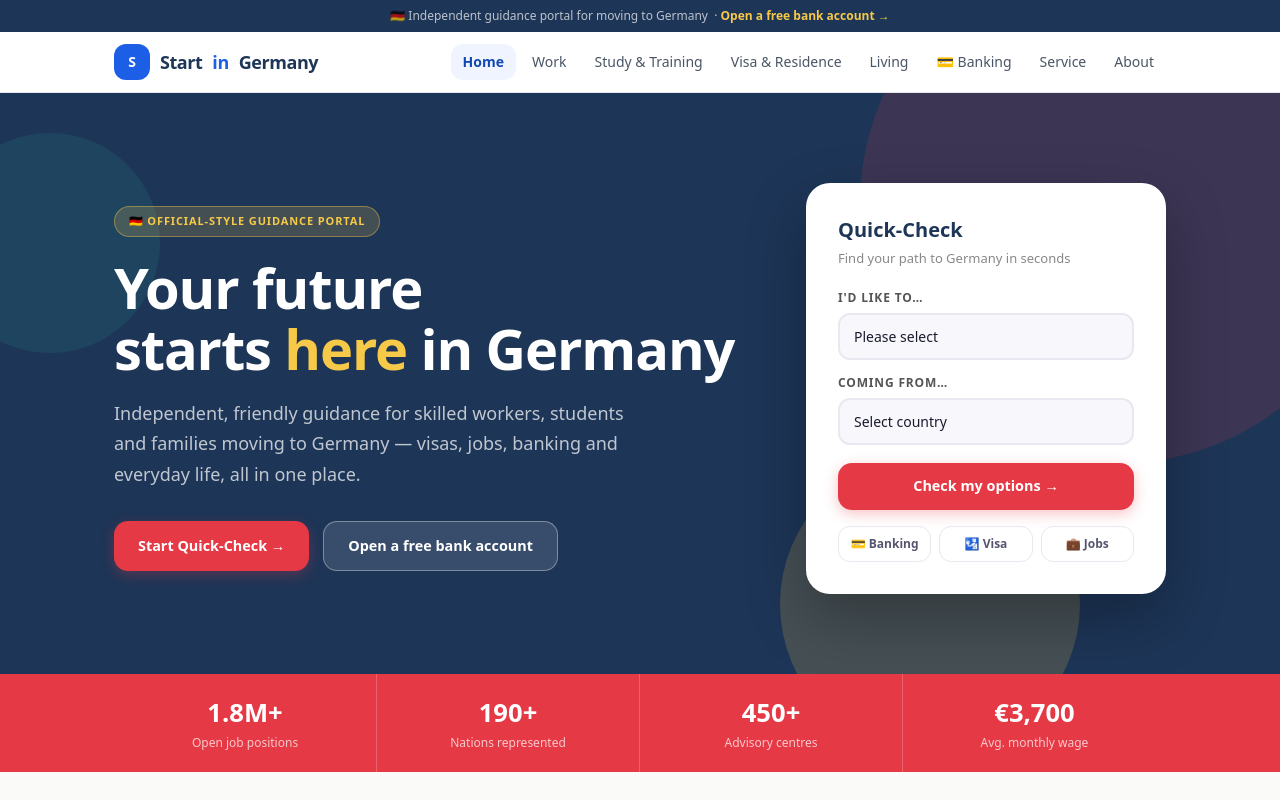
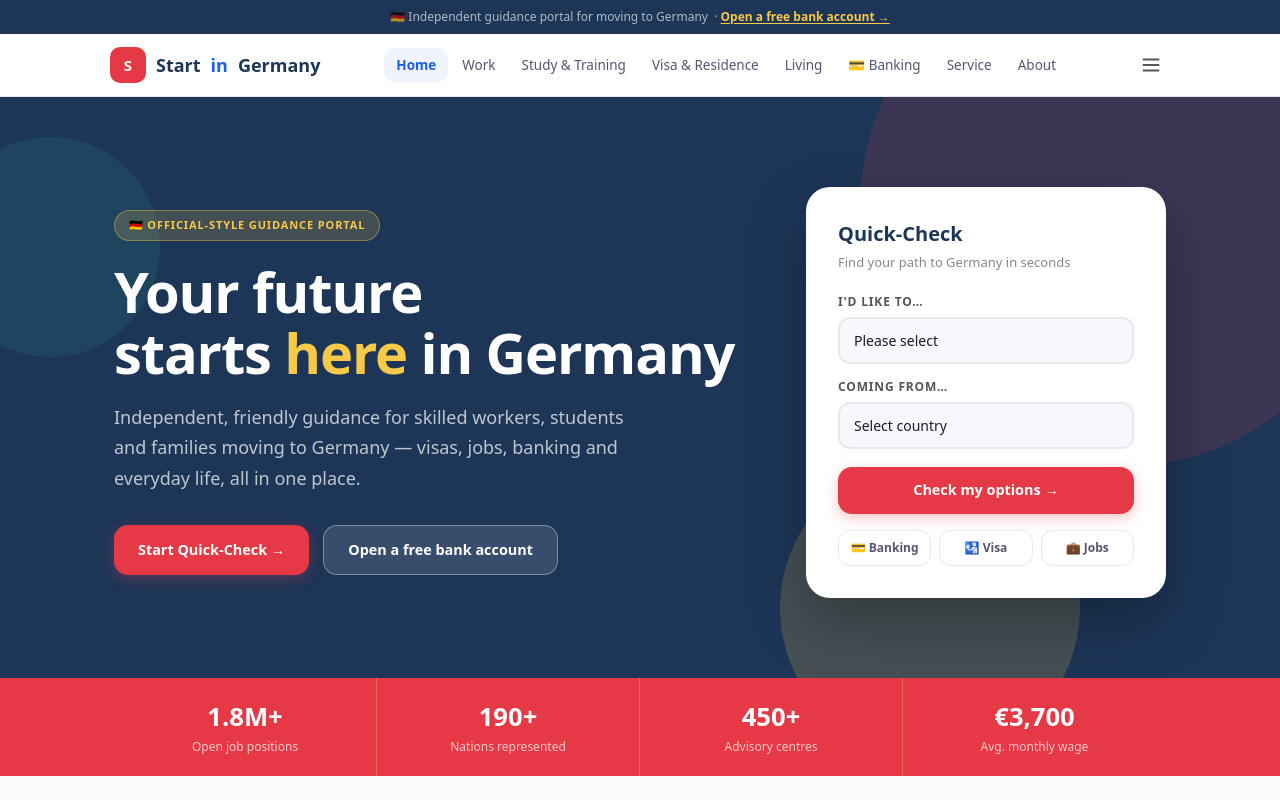
Before and after one commit to ShaistaShabbir-prog/start-in-germany-full, a Next.js app: page / in a window 1280 px wide. Shown: the top 800 px of the page. Built offline with nearby package versions, Linux system fonts and the light colour scheme.

Commit message:
fix: full redesign with inline styles - CSS/Tailwind v4 fix

```diff
--- a/components/NavBar.tsx
+++ b/components/NavBar.tsx
@@ -20,72 +20,86 @@ export default function NavBar() {
 
   return (
     <>
-      {/* top announcement bar */}
-      <div className="bg-navy py-2 text-center text-xs text-white/70">
+      {/* Announcement bar */}
+      <div style={{background:"#1D3557",padding:"8px 0",textAlign:"center",fontSize:"12px",color:"rgba(255,255,255,0.65)"}}>
         🇩🇪 Independent guidance portal for moving to Germany &nbsp;·&nbsp;
-        <Link href="/finances" className="font-semibold text-amber-400 underline-offset-2 hover:underline">
+        <Link href="/finances" style={{fontWeight:700,color:"#F7C948",textDecoration:"underline",textUnderlineOffset:"2px"}}>
           Open a free bank account →
         </Link>
       </div>
 
-      <header className="sticky top-0 z-50 border-b border-gray-200 bg-white/90 backdrop-blur">
-        <div className="container-narrow flex items-center justify-between py-3">
-          {/* logo */}
-          <Link href="/" className="flex items-center gap-2.5 text-lg font-extrabold tracking-tight">
-            <div className="flex h-9 w-9 items-center justify-center rounded-xl bg-brand-600 text-white text-sm font-black">
-              S
-            </div>
-            <span className="text-navy">Start</span>
-            <span className="text-brand-600">in</span>
-            <span className="text-navy">Germany</span>
+      {/* Main nav */}
+      <header style={{
+        position:"sticky",top:0,zIndex:50,
+        background:"rgba(255,255,255,0.95)",
+        backdropFilter:"blur(12px)",
+        borderBottom:"1px solid #e8e8f0"
+      }}>
+        <div className="container-narrow" style={{display:"flex",alignItems:"center",justifyContent:"space-between",padding:"12px 1.25rem"}}>
+          {/* Logo */}
+          <Link href="/" style={{display:"flex",alignItems:"center",gap:"10px",textDecoration:"none",fontFamily:"var(--font-display)",fontWeight:800,fontSize:"18px"}}>
+            <div style={{
+              width:"36px",height:"36px",borderRadius:"10px",background:"#E63946",
+              display:"flex",alignItems:"center",justifyContent:"center",
+              color:"#fff",fontSize:"15px",fontWeight:900,flexShrink:0
+            }}>S</div>
+            <span style={{color:"#1D3557"}}>Start</span>
+            <span style={{color:"#1c5fe6"}}>in</span>
+            <span style={{color:"#1D3557"}}>Germany</span>
           </Link>
 
-          {/* desktop nav */}
-          <nav className="hidden items-center gap-1 md:flex">
-            {links.map((l) => (
+          {/* Desktop nav */}
+          <nav style={{display:"flex",alignItems:"center",gap:"2px"}}>
+            {links.map(l => (
               <Link
                 key={l.href}
                 href={l.href}
-                className={`rounded-xl px-3 py-2 text-sm transition hover:bg-brand-50 hover:text-brand-700 ${
-                  pathname === l.href
-                    ? "bg-brand-50 font-semibold text-brand-700"
-                    : "text-gray-600"
-                }`}
+                style={{
+                  fontSize:"13.5px",
+                  fontWeight: pathname === l.href ? 700 : 500,
+                  color: pathname === l.href ? "#1c5fe6" : "#555570",
+                  padding:"7px 12px",
+                  borderRadius:"10px",
+                  background: pathname === l.href ? "#f0f4ff" : "transparent",
+                  textDecoration:"none",
+                  transition:"all 0.15s",
+                }}
               >
                 {l.label}
               </Link>
             ))}
           </nav>
 
-          {/* mobile hamburger */}
+          {/* Mobile hamburger */}
           <button
-            className="rounded-lg p-2 text-gray-600 hover:bg-gray-100 md:hidden"
             onClick={() => setOpen(!open)}
+            style={{background:"none",border:"none",cursor:"pointer",padding:"8px",color:"#555"}}
             aria-label="Toggle menu"
           >
             <svg width="22" height="22" viewBox="0 0 24 24" fill="none" stroke="currentColor" strokeWidth="2">
-              {open ? (
-                <path d="M18 6L6 18M6 6l12 12" />
-              ) : (
-                <path d="M3 12h18M3 6h18M3 18h18" />
-              )}
+              {open
+                ? <path d="M18 6L6 18M6 6l12 12"/>
+                : <path d="M3 12h18M3 6h18M3 18h18"/>
+              }
             </svg>
           </button>
         </div>
 
-        {/* mobile dropdown */}
+        {/* Mobile dropdown */}
         {open && (
-          <div className="border-t border-gray-100 bg-white px-4 pb-4 md:hidden">
-            {links.map((l) => (
+          <div style={{borderTop:"1px solid #ebebf0",background:"#fff",padding:"8px 16px 16px"}}>
+            {links.map(l => (
               <Link
                 key={l.href}
                 href={l.href}
                 onClick={() => setOpen(false)}
-                className={`block rounded-xl px-4 py-2.5 text-sm ${
-                  pathname === l.href
-                    ? "bg-brand-50 font-semibold text-brand-700"
-                    : "text-gray-700 hover:bg-gray-50"
-                }`}
+                style={{
+                  display:"block",padding:"10px 14px",borderRadius:"12px",
+                  fontSize:"14px",fontWeight: pathname===l.href ? 600 : 400,
+                  color: pathname===l.href ? "#1c5fe6" : "#444",
+                  background: pathname===l.href ? "#f0f4ff" : "transparent",
+                  textDecoration:"none",marginBottom:"2px"
+                }}
               >
                 {l.label}
               </Link>
```
